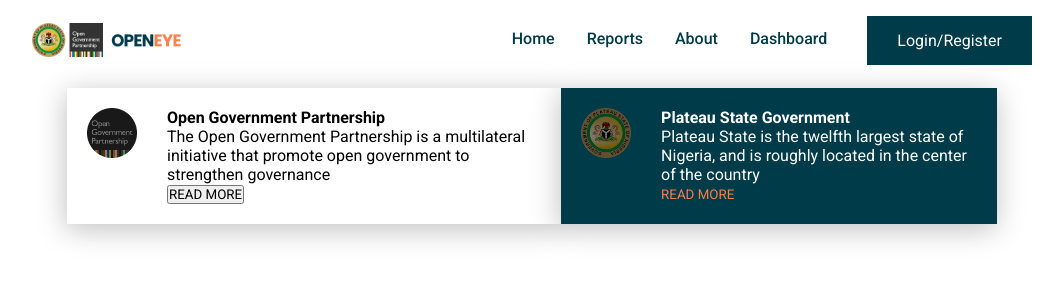
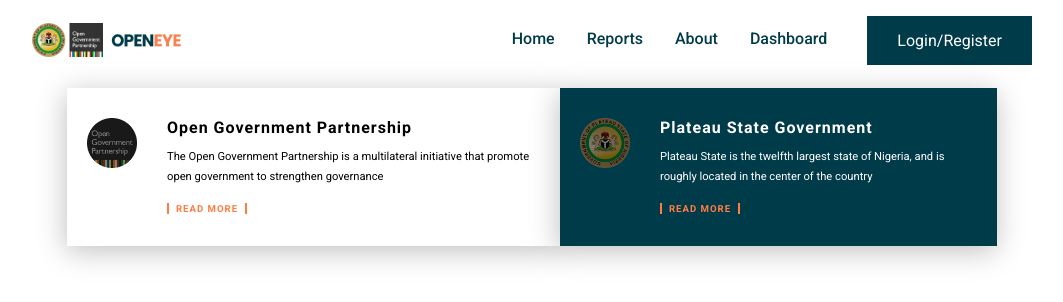
Before and after one commit to olafisoyevince/OGP-Project, a React app: page / in a window 1280 px wide. Shown: the whole page, without its empty margins (108-1171 px from the left). Built offline with nearby package versions, Linux system fonts and the light colour scheme.

Commit message:
Minor changes on in Section 1

```diff
--- a/src/components/Section-1.jsx
+++ b/src/components/Section-1.jsx
@@ -12,7 +12,7 @@
             <div className='one-text'>
               <h4>Open Government Partnership</h4>
               <p>The Open Government Partnership is a multilateral initiative that promote open government to strengthen governance</p>
-              <button>READ MORE</button>
+              <button className='one-btn'>READ MORE</button>
             </div>
           </div>
 
@@ -23,11 +23,16 @@
             <div className='one-text'>
               <h4>Plateau State Government</h4>
               <p>Plateau State is the twelfth largest state of Nigeria, and is roughly located in the center of the country</p>
-              <button className='one-btn'>READ MORE</button>
+              <button className='one-btn-2'>READ MORE</button>
             </div>
           </div>
         </div>
+
+        <div>
+
+        </div>
       </section>
+
     </>
   );
 };
--- a/src/scss/style.scss
+++ b/src/scss/style.scss
@@ -11,19 +11,49 @@
 
   & .one-card {
     display: flex;
-    padding: 20px;
+    padding: 30px 20px;
     box-shadow: -1px 5px 27px 0px rgba(0,0,0,0.25);
 
     & .one-text {
       padding-left: 30px;
 
+      & h4 {
+        letter-spacing: 1px;
+        padding-bottom: 10px;
+      }
+
+      & p {
+        font-size: 0.7rem;
+        padding-bottom: 10px;
+        line-height: 20px;
+      }
+
       & .one-btn {
+        color: #FF7D45;
+        text-decoration: none;
+        background-color: white;
+        border-style: none;
+        border-left: 2px solid #FF7D45;
+        border-right: 2px solid #FF7D45;
+        padding: 0 6px;
+        letter-spacing: 1px;
+        width: 80px;
+        font-size: 0.6rem;
+        font-weight: bold;
+      }
+
+      & .one-btn-2 {
         color: #FF7D45;
         text-decoration: none;
         background-color: #003B49;
         border-style: none;
-        border-left: 3px;
-        border-right: 2px ;
+        border-left: 2px solid #FF7D45;
+        border-right: 2px solid #FF7D45;
+        padding: 0 6px;
+        letter-spacing: 1px;
+        width: 80px;
+        font-size: 0.6rem;
+        font-weight: bold;
       }
     }
   }
```
Also changed, not shown: public/css/style.css.
